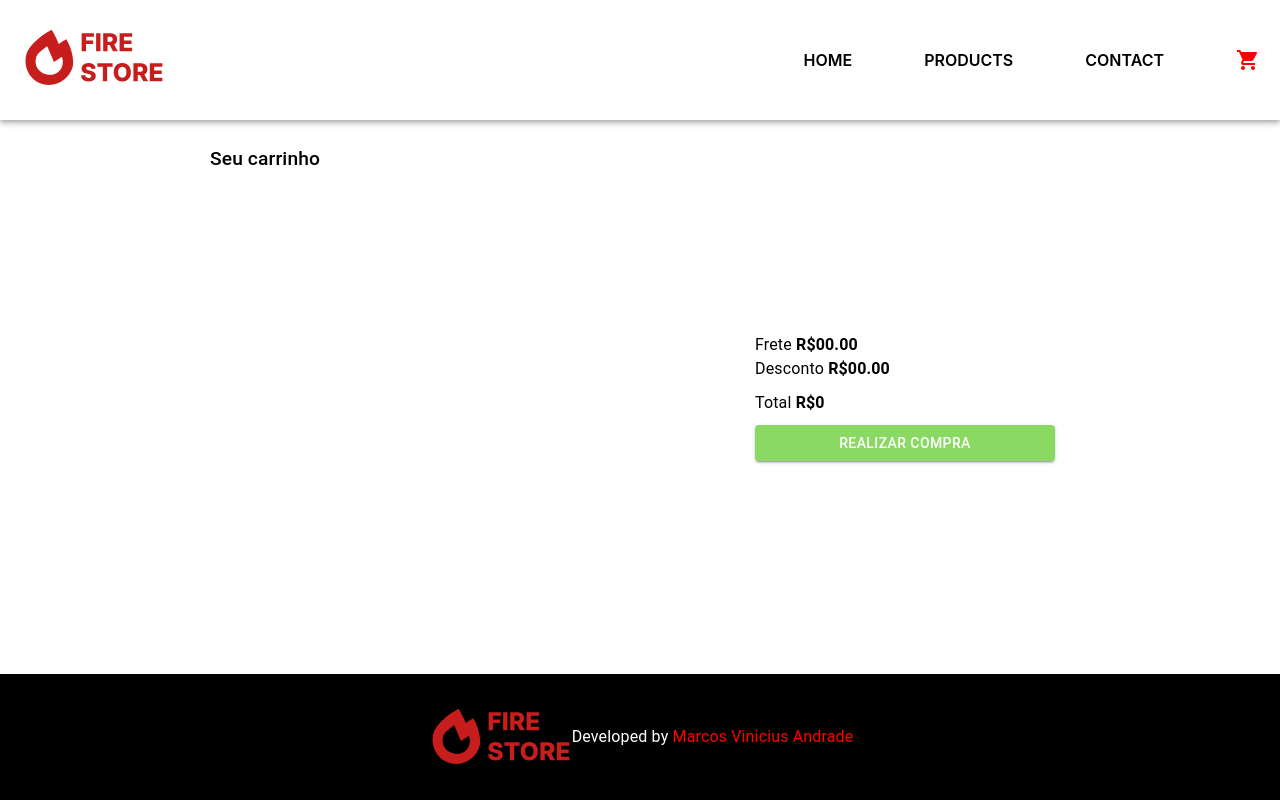
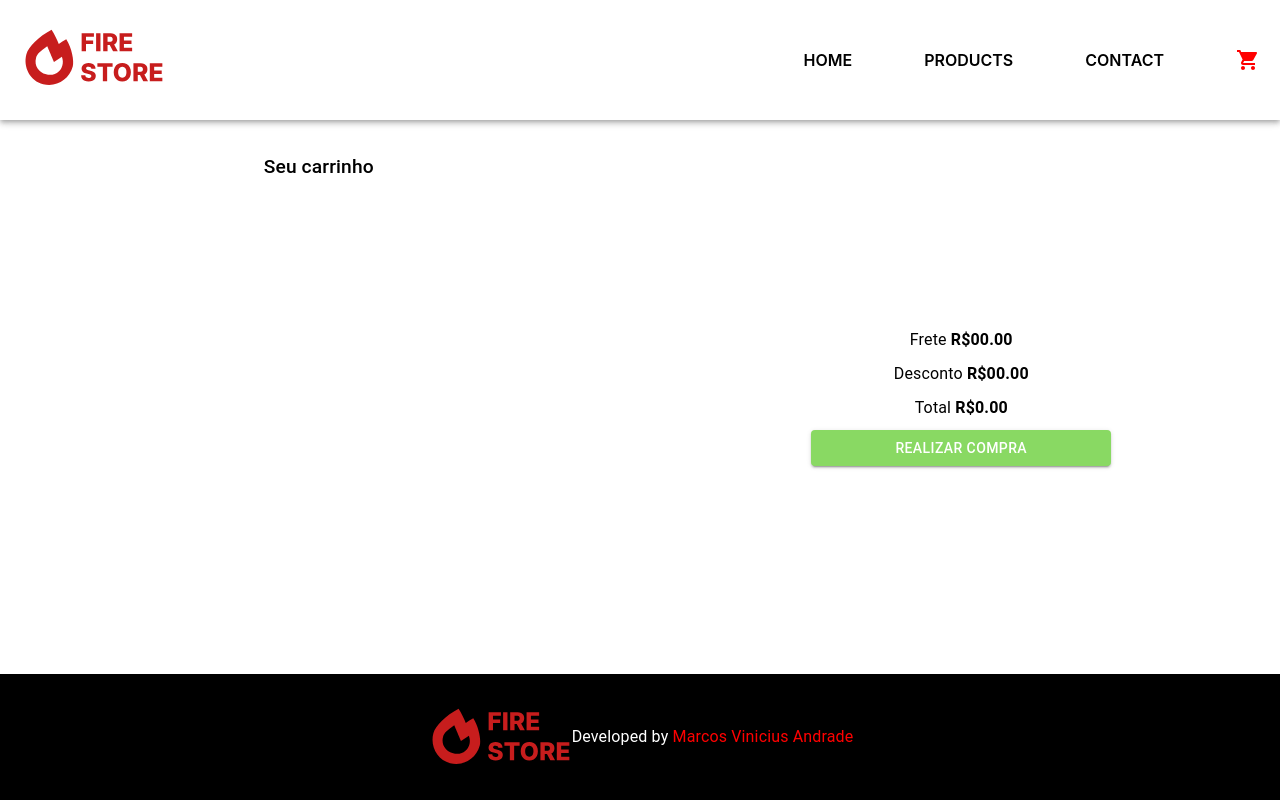
Before and after one commit to MarcosVini9999/inventory-management, a React (Create React App) app: page /cart in a window 1280 px wide. Built offline with nearby package versions, Linux system fonts and the light colour scheme.

Commit message:
chore: only two decimal places in total payable

```diff
--- a/src/pages/CartPage/CartPage.styles.ts
+++ b/src/pages/CartPage/CartPage.styles.ts
@@ -2,22 +2,25 @@ import { styled } from "@mui/system";
 import { Box } from "@mui/material";
 
 export const CartWrapper = styled(Box)({
-  display: "flex",
-  alignItems: "center",
-  justifyContent: "space-around",
+  display: "grid",
+  gridTemplateColumns: "repeat(auto-fit, minmax(500px, 1fr))",
+  gridGap: "5px",
 });
 export const CartProductList = styled(Box)({
+  display: "flex",
+  flexDirection: "column",
+  alignItems: "center",
   "& h6": {
-    margin: "-15px",
     marginBottom: "10px",
     fontSize: "1.2rem",
   },
 });
 export const CartProductPriceViewer = styled(Box)({
+  flexDirection: "column",
   display: "flex",
-  flexDirection: "column",
-  alignItems: "flex-start",
+  alignItems: "center",
   gap: "10px",
+  justifyContent: "center",
   "& button": {
     width: "300px",
     backgroundColor: "#89D963",
--- a/src/pages/CartPage/CartPage.tsx
+++ b/src/pages/CartPage/CartPage.tsx
@@ -1,4 +1,4 @@
-import { Box, Button, Typography } from "@mui/material";
+import { Button, Typography } from "@mui/material";
 import { ProductCartGenerator } from "components/ProductCartList";
 import { ProductCardContext } from "contexts/CartContext";
 import React from "react";
@@ -18,19 +18,15 @@ export const CartPage: React.FC = () => {
         <ProductCartGenerator productCartList={cartListMemo} />
       </CartProductList>
       <CartProductPriceViewer>
-        <Box>
         <Typography>
           Frete <b>R$00.00</b>
         </Typography>
         <Typography>
           Desconto <b>R$00.00</b>
         </Typography>
-        </Box>
-        <Box>
         <Typography>
-            Total <b>R${calculateTotalAmountToPay()}</b>
+          Total <b>R${calculateTotalAmountToPay().toFixed(2)}</b>
         </Typography>
-        </Box>
         <Button variant="contained">Realizar compra</Button>
       </CartProductPriceViewer>
     </CartWrapper>
```
Lines whose indentation alone changed are shown as unchanged.
